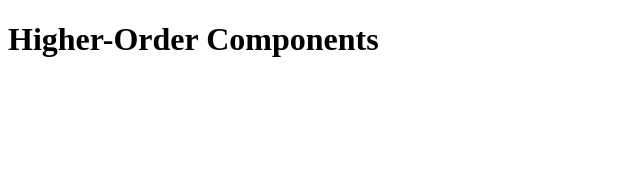
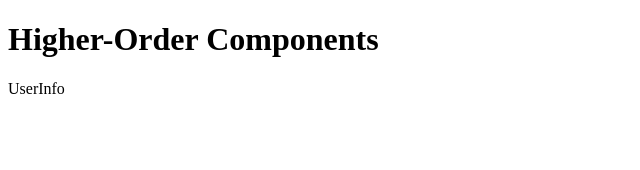
Before and after one commit to JuntingLiu/ReactDesignPatterns, a React (Create React App) app: page / in a window 1280 px wide. Shown: the top 170 px of the page, without its empty margins (0-640 px from the left). Built offline with nearby package versions, Linux system fonts and the light colour scheme.

Commit message:
feat: hocs-printProps

```diff
--- a/src/App.js
+++ b/src/App.js
@@ -1,10 +1,14 @@
+import printProps from './printProps'
+import UserInfo from './UserInfo'
 
+const UserInfoWrapped = printProps(UserInfo)
 
 function App() {
 
   return (
     <>
       <h1>Higher-Order Components</h1>
+      <UserInfoWrapped name={"Junting"} />
     </>
   );
 }
--- /dev/null
+++ b/src/UserInfo.js
@@ -0,0 +1,9 @@
+import React from 'react'
+
+const UserInfo = () => {
+  return (
+    <div>UserInfo</div>
+  )
+}
+
+export default UserInfo
--- /dev/null
+++ b/src/printProps.js
@@ -0,0 +1,10 @@
+import React from 'react'
+
+const printProps = Component => {
+  return (props) => {
+    console.log("Props:", props)
+    return <Component {...props} />
+  }
+}
+
+export default printProps
```
